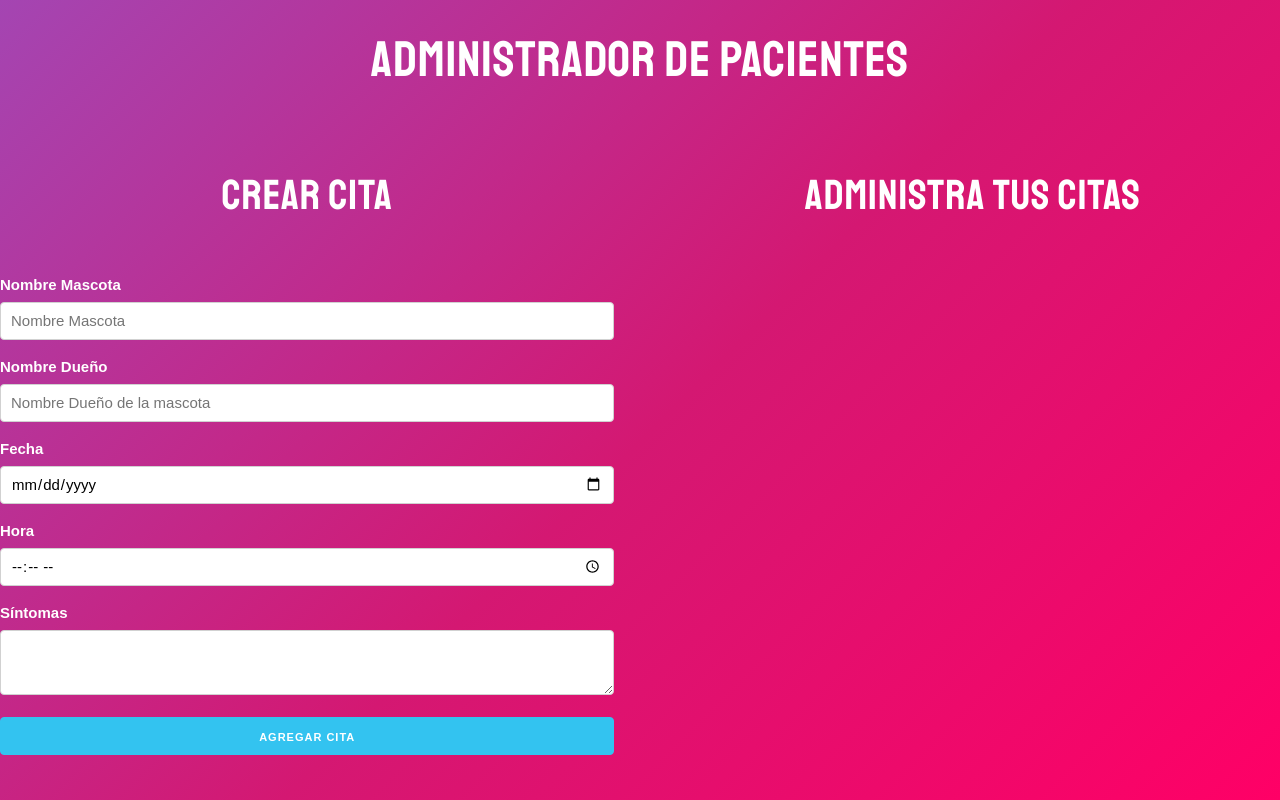
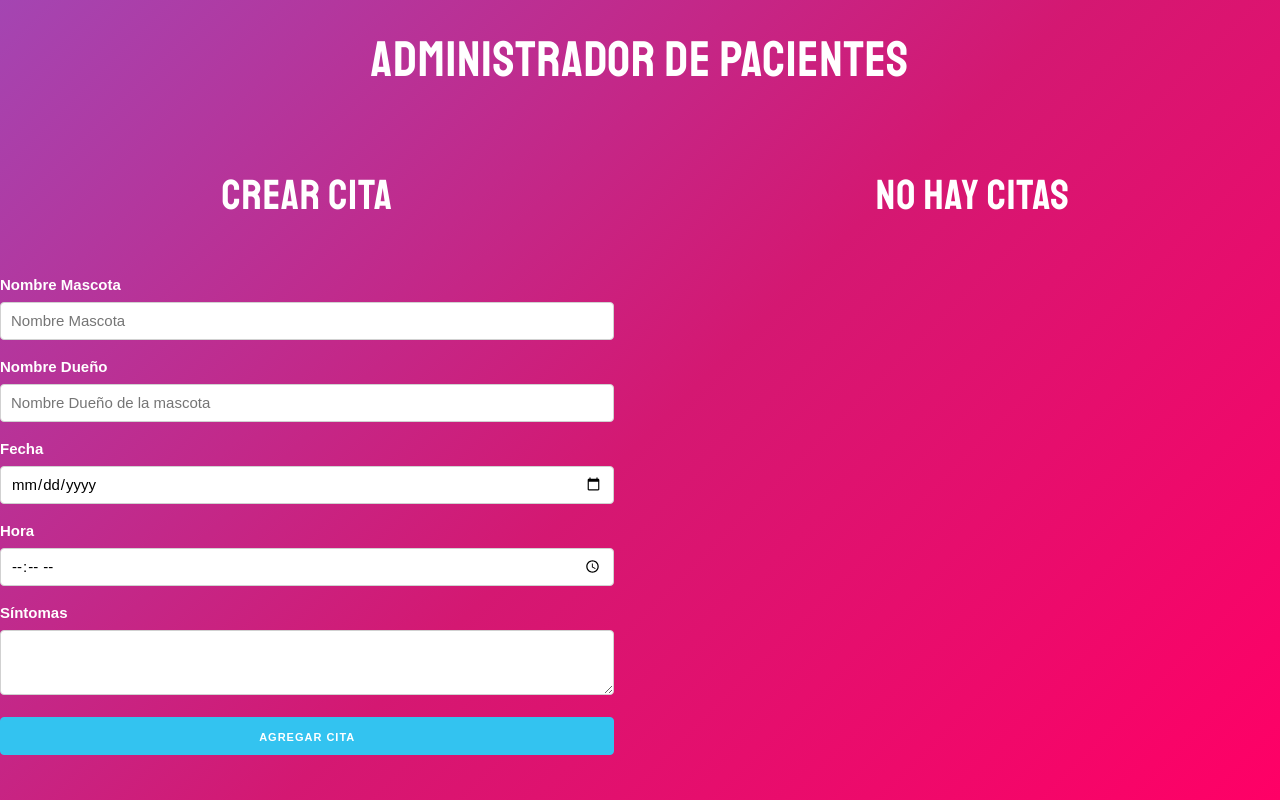
Before and after one commit to andresvilla4/ReactGestorCitas, a React (Create React App) app: page / in a window 1280 px wide. Built offline with nearby package versions, Linux system fonts and the light colour scheme.

Commit message:
mostrar mensaje condicional

```diff
--- a/src/App.js
+++ b/src/App.js
@@ -21,6 +21,9 @@
 		guardarCitas(nuevasCitas);
 	}
 
+	//Mensaje condicional
+	const titulo = citas.length === 0 ? 'No hay citas' : 'Administra tus citas';
+
   return (
     <Fragment>
       <h1>Administrador de Pacientes</h1>
@@ -32,7 +35,7 @@
             />
           </div>
           <div className="one-half column">
-            <h2>Administra tus citas</h2>
+            <h2>{titulo}</h2>
             {citas.map(cita =>(
 					<Cita
 						key={cita.id}
```
